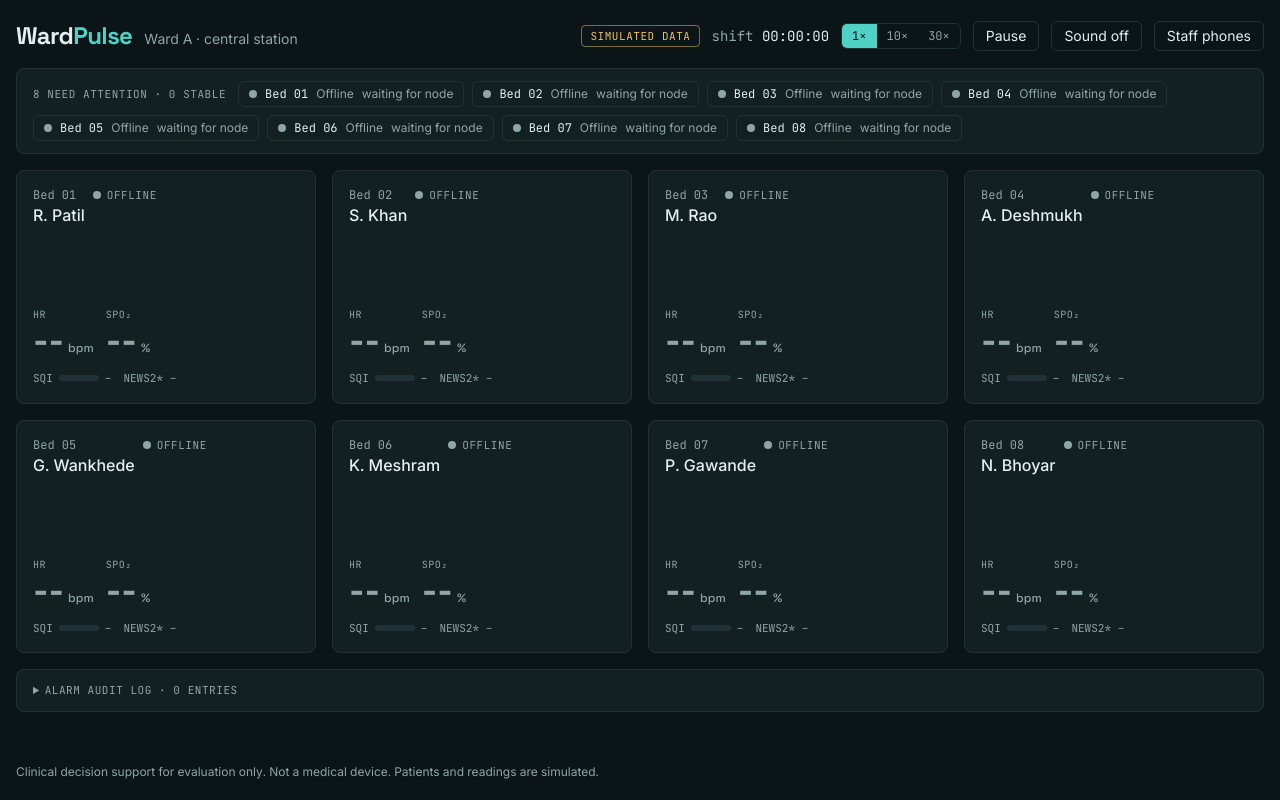
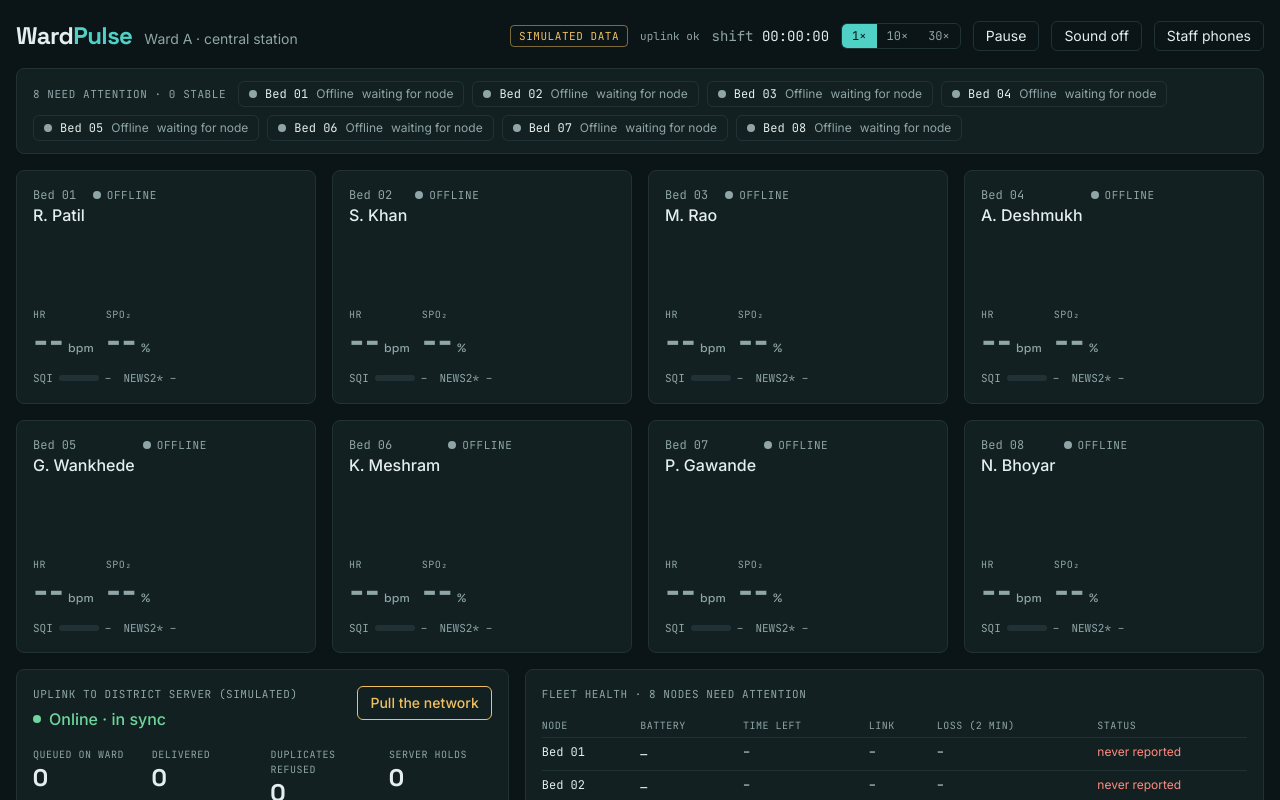
Before and after one commit to parthpawar1117/wardpulse, a React (Vite) app: page / in a window 1280 px wide. Shown: the top 800 px of the page. Built offline with nearby package versions, Linux system fonts and the light colour scheme.

Commit message:
feat: show uplink state in the header and ward systems below the beds

```diff
--- a/src/App.tsx
+++ b/src/App.tsx
@@ -4,17 +4,21 @@ import { AuditLog } from './console/AuditLog'
 import { BedCard } from './console/BedCard'
 import { BedDrawer } from './console/BedDrawer'
 import { EmergencyBanner } from './console/EmergencyBanner'
+import { FleetPanel } from './console/FleetPanel'
 import { Header } from './console/Header'
 import { PhonesPanel, RingToast } from './console/Phones'
 import { snapshotFromHash } from './console/snapshot'
 import { SnapshotView } from './console/SnapshotView'
+import { SyncPanel } from './console/SyncPanel'
 import { DEMO_STAFF } from './console/staff'
 import { useAlarmTone } from './console/useAlarmTone'
 import { isPage, useRinging } from './console/useRinging'
 import { useWard } from './console/useWard'
+import { useSync } from './sync/useSync'
 
 function Console() {
-  const { state, clock, speed, setSpeed, paused, togglePause, actions } = useWard()
+  const sync = useSync()
+  const { state, clock, speed, setSpeed, paused, togglePause, actions } = useWard(sync.enqueue)
   const [openId, setOpenId] = useState<string | null>(null)
   const [phones, setPhones] = useState(false)
   const [sound, setSound] = useState(false)
@@ -38,6 +42,7 @@ function Console() {
         onToggleSound={() => setSound((s) => !s)}
         pages={state.messages.filter(isPage).length}
         onPhones={() => setPhones((p) => !p)}
+        uplink={{ online: sync.stats.online, queued: sync.stats.queued }}
       />
       <EmergencyBanner alarms={state.alarms} audit={state.audit} simTime={state.simTime} actions={actions} onOpen={setOpenId} />
       <AttentionStrip state={state} onOpen={setOpenId} />
@@ -45,6 +50,10 @@ function Console() {
         {state.order.map((id) => (
           <BedCard key={id} bed={state.beds[id]} alarm={alarmFor(id)} clock={clock} onOpen={() => setOpenId(id)} />
         ))}
+      </section>
+      <section aria-label="Ward systems" className="grid grid-cols-1 gap-4 lg:grid-cols-[minmax(0,2fr)_minmax(0,3fr)]">
+        <SyncPanel sync={sync} />
+        <FleetPanel state={state} />
       </section>
       <AuditLog audit={state.audit} />
       <footer className="mt-auto pt-2 text-xs text-dim">
--- a/src/console/Header.tsx
+++ b/src/console/Header.tsx
@@ -12,6 +12,7 @@ export function Header({
   onToggleSound,
   pages,
   onPhones,
+  uplink,
 }: {
   simTime: number
   speed: Speed
@@ -24,6 +25,7 @@ export function Header({
   /** Pages sent to staff phones this shift. */
   pages: number
   onPhones: () => void
+  uplink: { online: boolean; queued: number }
 }) {
   return (
     <header className="flex flex-wrap items-center justify-between gap-x-6 gap-y-3">
@@ -37,6 +39,12 @@ export function Header({
       <div className="flex flex-wrap items-center gap-3">
         <span className="rounded border border-watch/50 px-2 py-0.5 font-mono text-[11px] uppercase tracking-wider text-watch">
           Simulated data
+        </span>
+        <span
+          className={`font-mono text-[11px] ${uplink.online ? 'text-dim' : 'text-watch'}`}
+          title="Link to the district server. Monitoring works without it."
+        >
+          {uplink.online ? 'uplink ok' : `offline · ${uplink.queued} queued`}
         </span>
         <span className="font-mono text-sm" title="Time since the shift started (simulated)">
           <span className="text-dim">shift </span>
```
